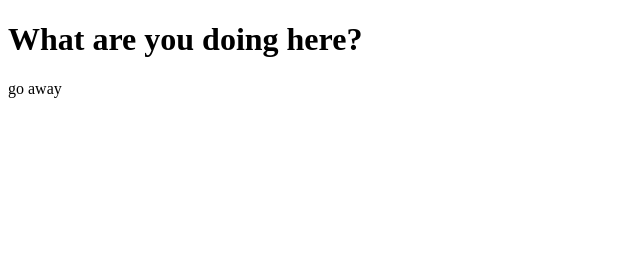
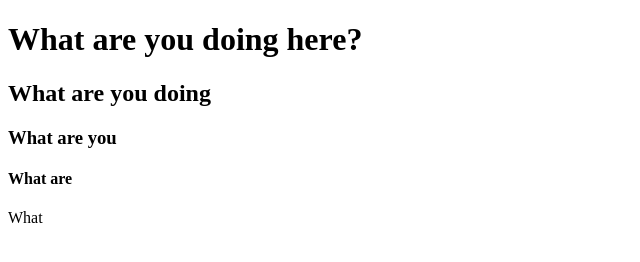
Before and after one commit to C-Dingus/C-Dingus.github.io, a plain HTML site: page index.html in a window 1280 px wide. Shown: the whole page, without its empty margins (0-640 px from the left). Drawn offline with Linux system fonts and the light colour scheme.

Commit message:
Update index.html

```diff
--- a/index.html
+++ b/index.html
@@ -5,6 +5,9 @@
 </head>
 <body>
     <h1>What are you doing here?</h1>
-    <p>go away</p>
+    <h2>What are you doing</h2>
+    <h3>What are you</h3>
+    <h4>What are</h4>
+    <p>What</p>
 </body>
 </html>
```
